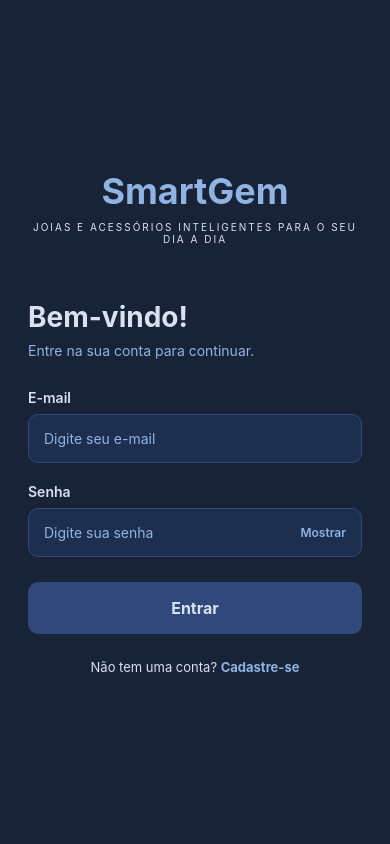
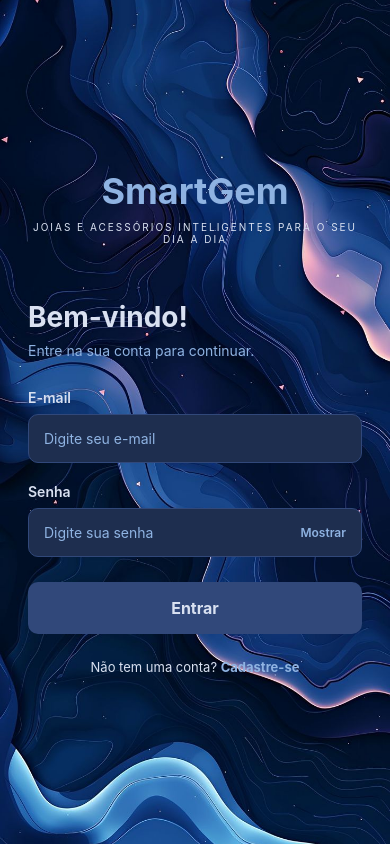
Before and after one commit to bluefire321/p2_PDM, a React Native app in the folder projeto/SmartGem/: screen / in a window 390 px wide. Built offline with nearby package versions, Linux system fonts and the light colour scheme.

Commit message:
tentando add uma imagem no fundo da tela de login

```diff
--- a/projeto/SmartGem/src/app/Login.tsx
+++ b/projeto/SmartGem/src/app/Login.tsx
@@ -1,6 +1,6 @@
 import { router } from 'expo-router';
 import { useState } from 'react';
-import { View, Text, TextInput, Pressable, StyleSheet } from "react-native";
+import { View, Text, TextInput, Pressable, StyleSheet, ImageBackground } from "react-native";
 
 const EMAIL_VALIDOIQV = 'teste@smartgem.com';
 const SENHA_VALIDAIQV = 'Smart123';
@@ -69,7 +69,11 @@ export default function LoginIQV() {
   }
 
   return (
-    <View style={stylesIQV.container}>
+    <ImageBackground
+      source={require('../../assets/download.jpg')}
+      resizeMode="cover"
+      style={stylesIQV.container}
+    >
       <Text style={stylesIQV.logo}>SmartGem</Text>
 
       <Text style={stylesIQV.subtitulo}>
@@ -161,13 +165,15 @@ export default function LoginIQV() {
           </Text>
         </Text>
       </Pressable>
-    </View>
+    </ImageBackground>
   );
 }
 
 const stylesIQV = StyleSheet.create({
   container: {
     flex: 1,
+    width: '100%',
+    height: '100%',
     backgroundColor: CORESIQV.fundo,
     justifyContent: 'center',
     paddingHorizontal: 28,
```
Also changed, not shown: projeto/SmartGem/assets/download.jpg (added).
